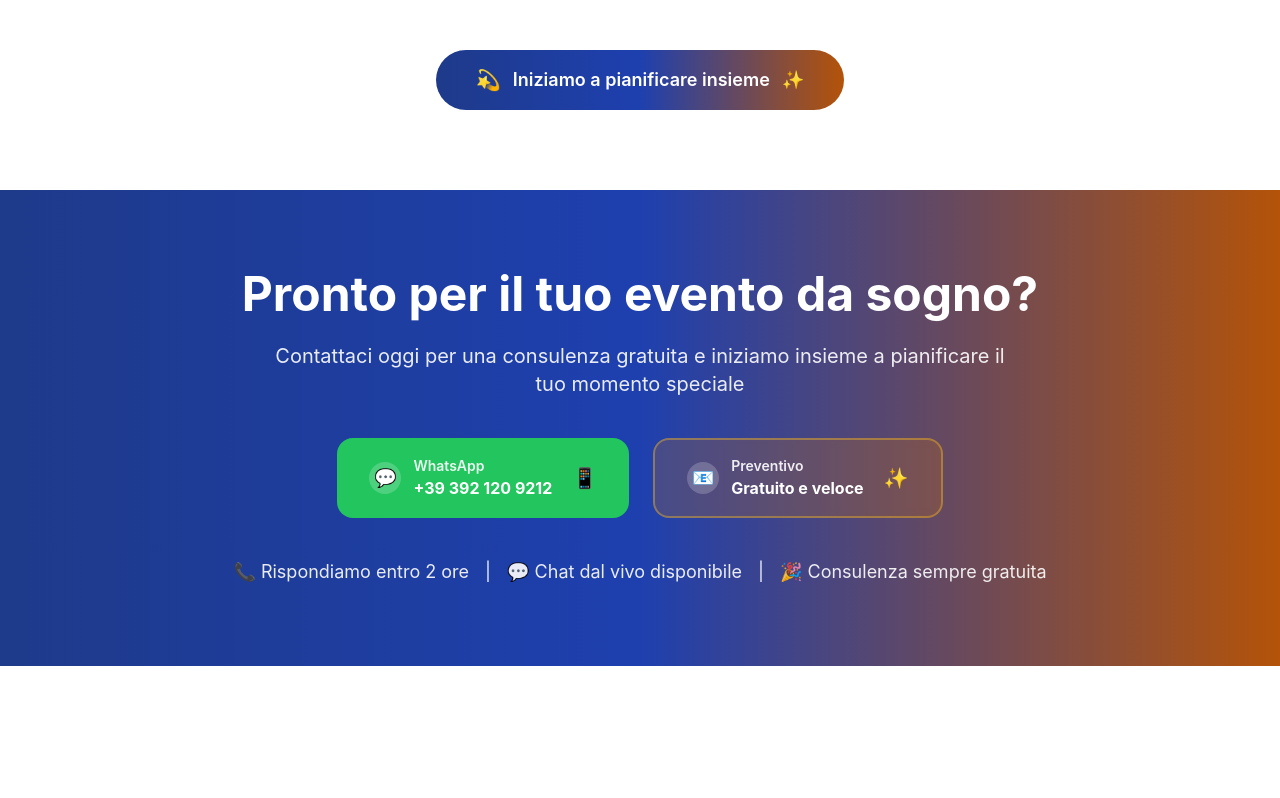
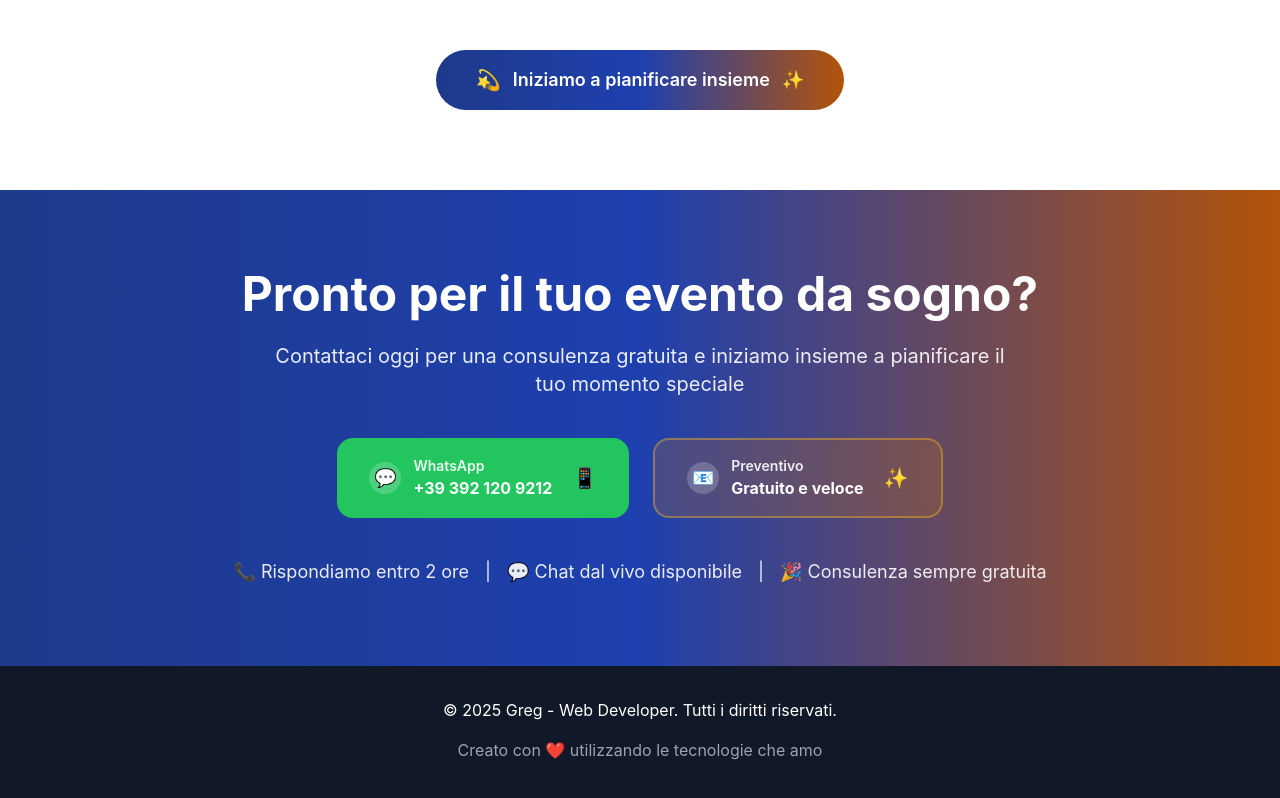
Before and after one commit to Gregoriounipd/fast-events, a Next.js app: page / in a window 1280 px wide. Shown: the part 1740-2538 px from the top of the page. Before the commit the page ends 2406 px from the top, so only its background shows below. Built offline with nearby package versions, Linux system fonts and the light colour scheme.

Commit message:
dimmi quanto

```diff
--- a/app/page.js
+++ b/app/page.js
@@ -598,6 +598,18 @@
         <ContactModal isOpen={showModal} onClose={() => setShowModal(false)} />
         <Chatbot />
       </main>
+
+      {/* Footer */}
+      <footer className="bg-gray-900 text-white py-8">
+        <div className="max-w-7xl mx-auto px-4 sm:px-6 lg:px-8">
+          <div className="text-center">
+            <p className="mb-4">© 2025 Greg - Web Developer. Tutti i diritti riservati.</p>
+            <p className="text-gray-400 mb-2">
+              Creato con <span className="text-red-500">❤️</span> utilizzando le tecnologie che amo
+            </p>
+          </div>
+        </div>
+      </footer>
     </>
-  );
+  )
 }
```
